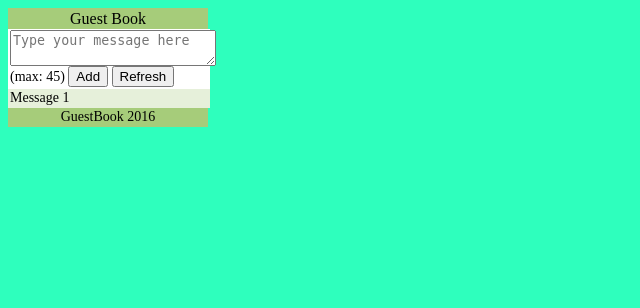
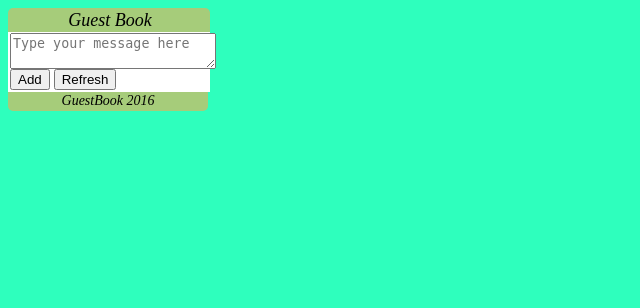
Before and after one commit to Nicknixer/guestbook, a PHP site: page / in a window 1280 px wide. Shown: the top 308 px of the page, without its empty margins (0-640 px from the left). Run offline with PHP 8.4, Linux system fonts and the light colour scheme; data that the repository does not hold is empty.

Commit message:
Date and style

```diff
--- a/index.php
+++ b/index.php
@@ -15,7 +15,7 @@ if(isset($_POST['add']))
     {
         //need insert data to database
         $msg_to_save = trim($_POST['message']);
-        $STH = $pdo->prepare("INSERT INTO book (msg) VALUES (:msg);");
+        $STH = $pdo->prepare("INSERT INTO book (msg,date) VALUES (:msg,now());");
         $STH->bindParam(':msg',$msg_to_save);
         $STH->execute();
     }
--- a/tpl/footer.tpl
+++ b/tpl/footer.tpl
@@ -1,3 +1,3 @@
-<div class="foot">GuestBook 2016</div>
+<div class="foot"><i>GuestBook 2016</i></div>
 </body>
 </html>
--- a/tpl/header.tpl
+++ b/tpl/header.tpl
@@ -4,4 +4,4 @@
 		<link rel="stylesheet" href="tpl/style.css" type="text/css"/>
 	</header>
 	<body>
-		<div class="head"><?php echo $title; ?></div>
+		<div class="head"><i><?php echo $title; ?></i></div>
--- a/tpl/index.tpl
+++ b/tpl/index.tpl
@@ -9,18 +9,15 @@
 <form action="?" method="POST">
 	<textarea name="message" cols="23" rows="2" maxlength="45" placeholder="Type your message here"><?php echo $msg_after_refresh; ?></textarea>
 	<br/>
-	(max: 45) <input type="submit" name="add" value="Add"/>
+	<input type="submit" name="add" value="Add"/>
         <input type="submit" name="refresh" value="Refresh"/>
 
 </form>
 
-<div class="msg">Message 1</div>
-
 <?php
-
 while ($row = $rows->fetch())
 {
-    echo '<div class="msg">'.$row['id'].'. '.$row['msg'].'</div>';
+    echo '<div class="msg"><b>Guest</b>. Date: '.$row['date'].'<br/>Message: '.$row['msg'].'</div>';
 }
 
 ?>
--- a/tpl/style.css
+++ b/tpl/style.css
@@ -6,8 +6,11 @@ color: #000;
 background: #a6cc7a;
 width:200px;
 text-align: center;
-padding: 2px 0px 1px 0px;
+padding: 2px 0px 1px 2px;
 margin: 0px;
+font-family: Coursive;
+border-radius: 5px 5px 0 0;
+font-size: 18px;
 }
 .foot {
 background: #a6cc7a;
@@ -16,6 +19,8 @@ text-align: center;
 padding: 1px 0px 2px 0px;
 margin: 0px;
 font-size: 14px;
+
+border-radius: 0 0 5px 5px;
 }
 .msg {
 background: #e6f0da;
@@ -23,7 +28,7 @@ width:200px;
 text-align: left;
 padding: 1px 0px 2px 2px;
 margin: 0px;
-font-size: 14px;
+font-size: 16px;
 }
 form {
 background: #fff;
@@ -31,5 +36,5 @@ width:200px;
 text-align: left;
 padding: 1px 0px 2px 2px;
 margin: 0px;
-font-size: 14px;
+font-size: 16px;
 }
```
